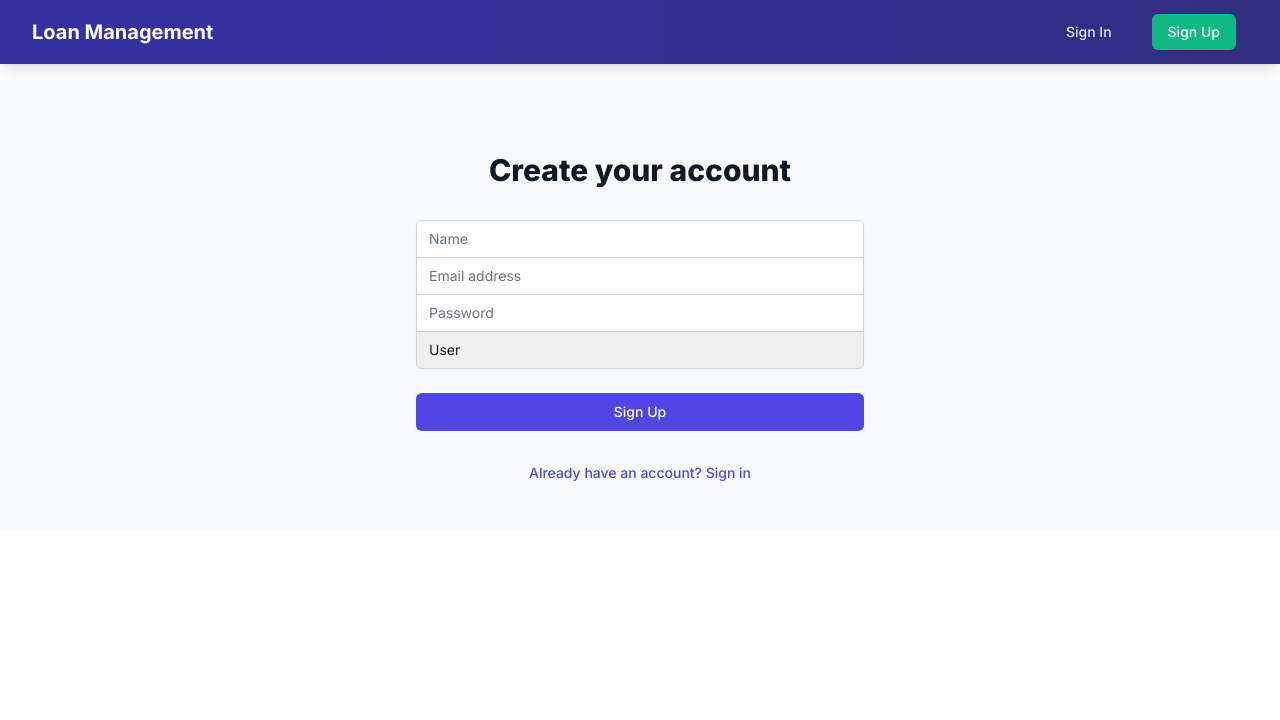
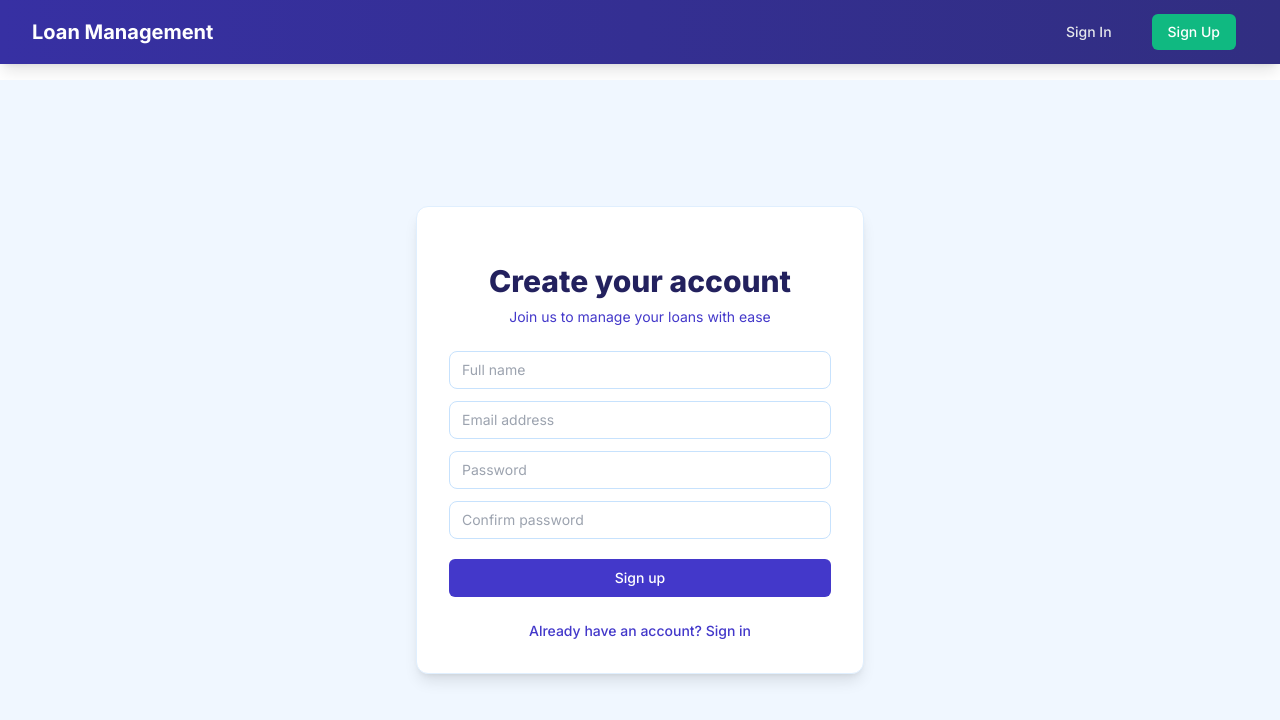
Before and after one commit to akadeepesh/LoanManagement, a Next.js app: page /auth/signup in a window 1280 px wide. Shown: the top 720 px of the page. Built offline with nearby package versions, Linux system fonts and the light colour scheme; no server answers.

Commit message:
feat(#9): redesign Sign Up page UI to align with Sign In page

```diff
--- a/src/app/auth/signup/page.tsx
+++ b/src/app/auth/signup/page.tsx
@@ -8,14 +8,23 @@ export default function SignUp() {
   const [name, setName] = useState("");
   const [email, setEmail] = useState("");
   const [password, setPassword] = useState("");
+  const [confirmPassword, setConfirmPassword] = useState("");
   const [role, setRole] = useState("user");
   const [error, setError] = useState("");
+  const [isSubmitting, setIsSubmitting] = useState(false);
   const router = useRouter();
 
   const handleSubmit = async (e: FormEvent<HTMLFormElement>) => {
     e.preventDefault();
     setError("");
+
+    if (password !== confirmPassword) {
+      setError("Passwords do not match");
+      return;
+    }
+
     try {
+      setIsSubmitting(true);
       const response = await fetch("/api/auth/signup", {
         method: "POST",
         headers: { "Content-Type": "application/json" },
@@ -28,22 +37,26 @@ export default function SignUp() {
         const data = await response.json();
         setError(data.message || "An error occurred during sign up.");
       }
-    } catch (error) {
+    } catch (err) {
       setError("An unexpected error occurred. Please try again.");
+    } finally {
+      setIsSubmitting(false);
     }
   };
 
   return (
-    <div className="flex items-center justify-center bg-gray-50 py-12 px-4 sm:px-6 lg:px-8">
-      <div className="max-w-md w-full space-y-8">
+    <div className="flex min-h-[calc(100vh-5rem)] items-center justify-center bg-primary-50 py-10 px-4 sm:px-6 lg:px-8">
+      <div className="w-full max-w-md space-y-6 bg-white rounded-xl shadow-lg border border-primary-100 p-6 sm:p-8">
         <div>
-          <h2 className="mt-6 text-center text-3xl font-extrabold text-gray-900">
+          <h2 className="mt-6 text-center text-3xl font-extrabold text-primary-900">
             Create your account
           </h2>
+          <p className="mt-2 text-center text-sm text-primary-600">
+            Join us to manage your loans with ease
+          </p>
         </div>
-        <form className="mt-8 space-y-6" onSubmit={handleSubmit}>
-          <input type="hidden" name="remember" value="true" />
-          <div className="rounded-md shadow-sm -space-y-px">
+        <form className="mt-6 space-y-5" onSubmit={handleSubmit}>
+          <div className="space-y-3 rounded-md">
             <div>
               <label htmlFor="name" className="sr-only">
                 Name
@@ -53,8 +66,8 @@ export default function SignUp() {
                 name="name"
                 type="text"
                 required
-                className="appearance-none rounded-none relative block w-full px-3 py-2 border border-gray-300 placeholder-gray-500 text-gray-900 rounded-t-md focus:outline-none focus:ring-indigo-500 focus:border-indigo-500 focus:z-10 sm:text-sm"
-                placeholder="Name"
+                className="relative block w-full appearance-none rounded-lg border border-primary-200 px-3 py-2 text-primary-900 placeholder-primary-500 focus:z-10 focus:border-primary-600 focus:outline-none focus:ring-primary-600 sm:text-sm"
+                placeholder="Full name"
                 value={name}
                 onChange={(e) => setName(e.target.value)}
               />
@@ -69,7 +82,7 @@ export default function SignUp() {
                 type="email"
                 autoComplete="email"
                 required
-                className="appearance-none rounded-none relative block w-full px-3 py-2 border border-gray-300 placeholder-gray-500 text-gray-900 focus:outline-none focus:ring-indigo-500 focus:border-indigo-500 focus:z-10 sm:text-sm"
+                className="relative block w-full appearance-none rounded-lg border border-primary-200 px-3 py-2 text-primary-900 placeholder-primary-500 focus:z-10 focus:border-primary-600 focus:outline-none focus:ring-primary-600 sm:text-sm"
                 placeholder="Email address"
                 value={email}
                 onChange={(e) => setEmail(e.target.value)}
@@ -83,47 +96,57 @@ export default function SignUp() {
                 id="password"
                 name="password"
                 type="password"
-                autoComplete="current-password"
+                autoComplete="new-password"
                 required
-                className="appearance-none rounded-none relative block w-full px-3 py-2 border border-gray-300 placeholder-gray-500 text-gray-900 focus:outline-none focus:ring-indigo-500 focus:border-indigo-500 focus:z-10 sm:text-sm"
+                className="relative block w-full appearance-none rounded-lg border border-primary-200 px-3 py-2 text-primary-900 placeholder-primary-500 focus:z-10 focus:border-primary-600 focus:outline-none focus:ring-primary-600 sm:text-sm"
                 placeholder="Password"
                 value={password}
                 onChange={(e) => setPassword(e.target.value)}
               />
             </div>
             <div>
-              <label htmlFor="role" className="sr-only">
-                Role
+              <label htmlFor="confirm-password" className="sr-only">
+                Confirm password
               </label>
-              <select
-                id="role"
-                name="role"
-                value={role}
-                onChange={(e) => setRole(e.target.value)}
-                className="appearance-none rounded-none relative block w-full px-3 py-2 border border-gray-300 placeholder-gray-500 text-gray-900 rounded-b-md focus:outline-none focus:ring-indigo-500 focus:border-indigo-500 focus:z-10 sm:text-sm"
-              >
-                <option value="user">User</option>
-                <option value="verifier">Verifier</option>
-                <option value="admin">Admin</option>
-              </select>
+              <input
+                id="confirm-password"
+                name="confirm-password"
+                type="password"
+                autoComplete="new-password"
+                required
+                className="relative block w-full appearance-none rounded-lg border border-primary-200 px-3 py-2 text-primary-900 placeholder-primary-500 focus:z-10 focus:border-primary-600 focus:outline-none focus:ring-primary-600 sm:text-sm"
+                placeholder="Confirm password"
+                value={confirmPassword}
+                onChange={(e) => setConfirmPassword(e.target.value)}
+              />
             </div>
+            {/* Role selection removed for public signup; defaults to "user" */}
           </div>
 
-          {error && <div className="text-red-500 text-sm mt-2">{error}</div>}
+          {error && (
+            <div className="rounded-md bg-red-50 p-4">
+              <div className="flex">
+                <div className="ml-0">
+                  <h3 className="text-sm font-medium text-red-800">{error}</h3>
+                </div>
+              </div>
+            </div>
+          )}
 
           <div>
             <button
               type="submit"
-              className="group relative w-full flex justify-center py-2 px-4 border border-transparent text-sm font-medium rounded-md text-white bg-indigo-600 hover:bg-indigo-700 focus:outline-none focus:ring-2 focus:ring-offset-2 focus:ring-indigo-500"
+              disabled={isSubmitting}
+              className="group relative flex w-full justify-center rounded-md border border-transparent bg-primary-600 py-2 px-4 text-sm font-medium text-white hover:bg-primary-700 focus:outline-none focus:ring-2 focus:ring-primary-500 focus:ring-offset-2"
             >
-              Sign Up
+              {isSubmitting ? "Creating account..." : "Sign up"}
             </button>
           </div>
         </form>
         <div className="text-sm text-center">
           <Link
             href="/auth/signin"
-            className="font-medium text-indigo-600 hover:text-indigo-500"
+            className="font-medium text-primary-600 hover:text-primary-500"
           >
             Already have an account? Sign in
           </Link>
```
